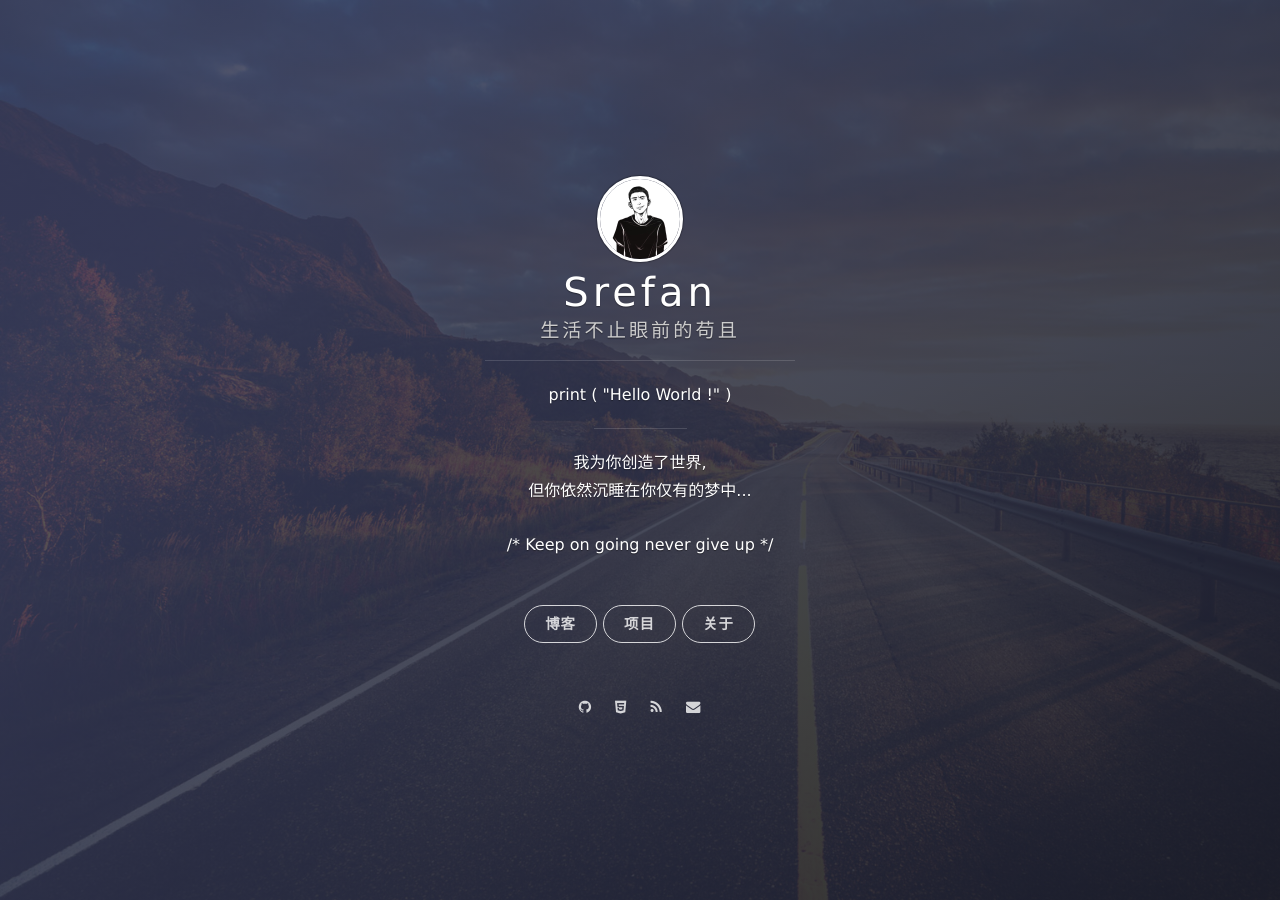
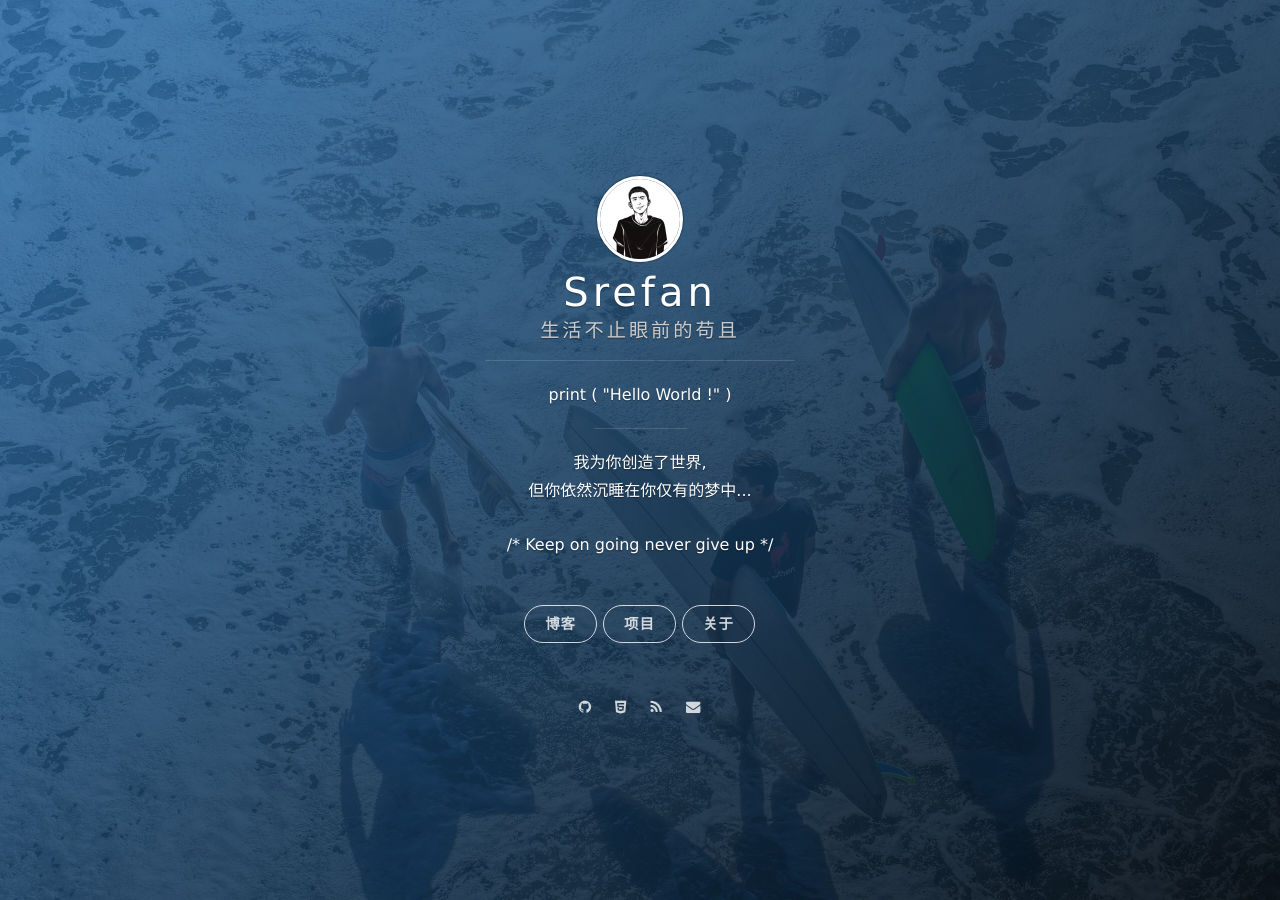
Before and after one commit to yangbryant/yangbryant.github.io, a Jekyll site: the page built from index.html, in a window 1280 px wide. Built offline with Jekyll 4.4.1, drawn with Linux system fonts in a browser that asks for light colours; nearby versions of some CDN libraries; the list of posts is cut into pages by our own code.

Commit message:
update background

```diff
--- a/_config.yml
+++ b/_config.yml
@@ -14,7 +14,7 @@ permalink: /:year/:month/:title/
 highlighter: rouge
 
 # supported colors: blue, green, purple, red, orange or slate. If you need clear, leave it empty.
-cover_color: slate
+cover_color: lightblue
 
 # The blog button should not be removed.
 blog_button:
--- a/_sass/components/_panels.scss
+++ b/_sass/components/_panels.scss
@@ -135,6 +135,9 @@
 // ADDITIONAL COVER COLOURS
 // ------------------------------
 
+.cover-lightblue {
+  @include linear-gradient(140deg, rgba($blue,.6) 5%, rgba(darken($blue, 80%),.8));
+}
 .cover-blue {
   @include linear-gradient(140deg, rgba($blue,.6) 20%, rgba(darken($blue, 20%),.8));
 }
```
Also changed, not shown: assets/images/background-cover-1.jpg (added), assets/images/background-cover.jpg.
